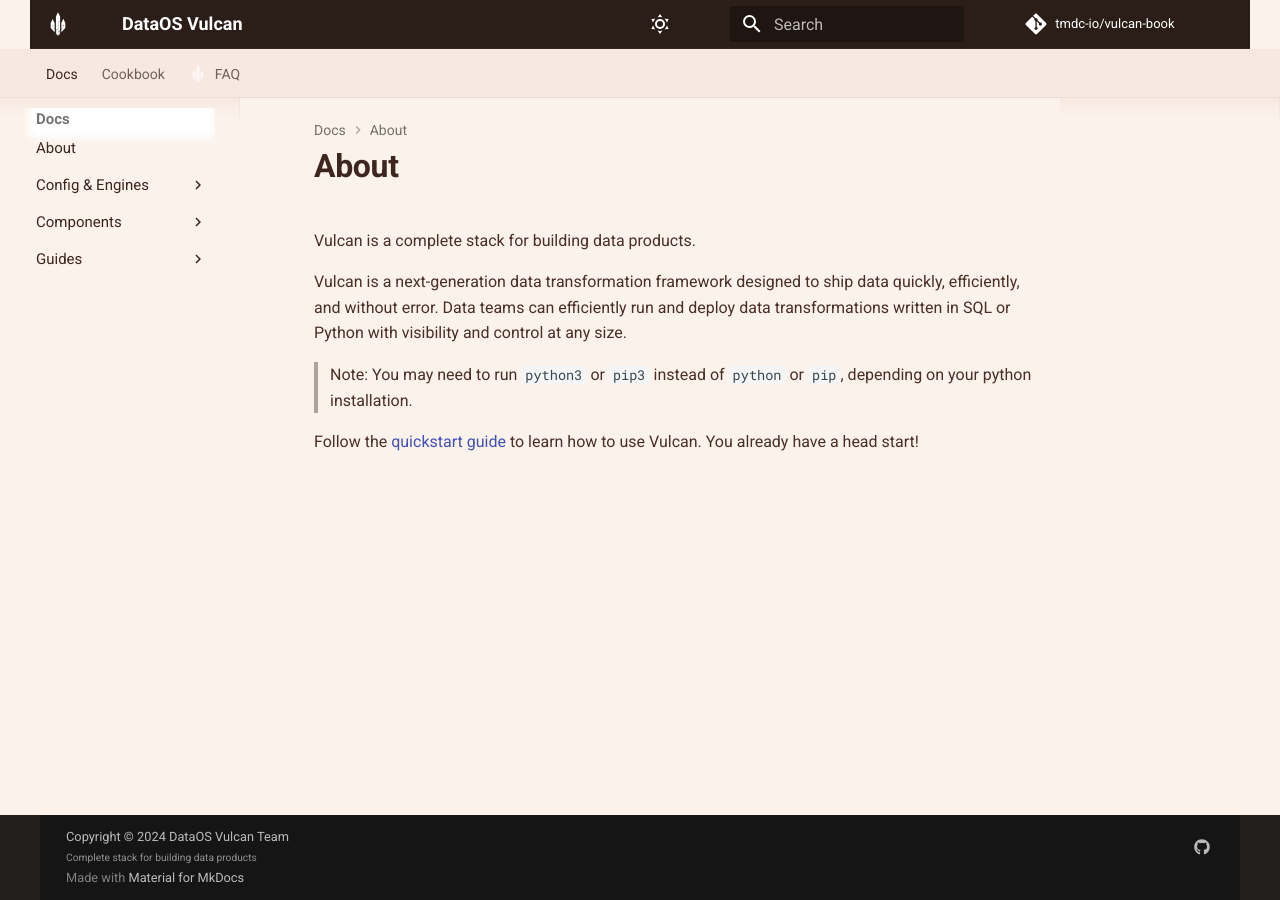
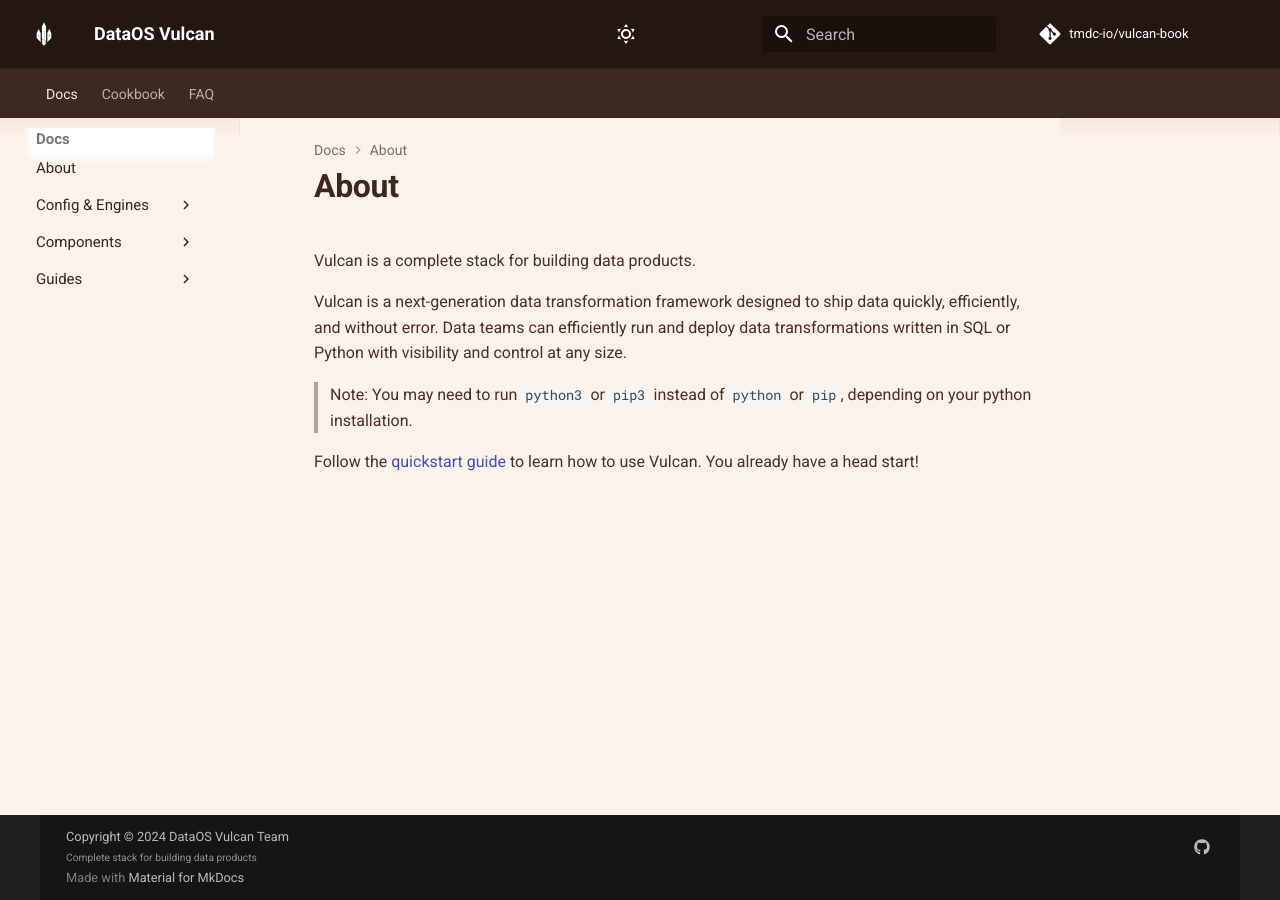
Before and after one commit to tmdc-io/vulcan-book, an MkDocs documentation site: the page built from docs/index.md, in a window 1280 px wide. Built offline with MkDocs 1.6.1 and Material for MkDocs 9.7.7, drawn with Linux system fonts in a browser that asks for light colours; comment, search, counter and statistics services are not loaded.

Commit message:
made changes

```diff
--- a/docs/assets/stylesheets/extra.css
+++ b/docs/assets/stylesheets/extra.css
@@ -100,17 +100,7 @@ button.md-button {
   border: 1px solid rgba(0,0,0,0.04);
 }
 
-/* Tabs last item icon — keeps your existing path but sizes + spacing tuned for the theme */
-.md-tabs__item:last-child a::before {
-  content: "";
-  background: transparent url("../images/vulcan-white.svg") center left no-repeat;
-  background-size: contain;
-  width: 18px;
-  height: 18px;
-  margin-right: 8px;
-  display: inline-block;
-  margin-bottom: -4px;
-}
+/* Tabs last item icon — removed: was incorrectly targeting last nav tab */
 
 /* Code block styling */
 .md-typeset pre > code {
@@ -484,4 +474,176 @@ a.md-button--primary {
   }
 }
 
+/* ---------- DEBUG (temporary) ----------
+   Uncomment to visualize header boxes while debugging.
+   Remove after layout is correct.
+*/
+/*
+.md-header * {
+  outline: 1px dashed rgba(255,0,255,0.08) !important;
+}
+*/
+
+/* ---------- Force header to be a responsive flex row ---------- */
+
+/* Ensure header itself spans the full width */
+header.md-header,
+.md-header {
+  display: block !important;
+  width: 100% !important;
+  left: 0 !important;
+  right: 0 !important;
+  box-sizing: border-box !important;
+}
+
+/* Make the inner container a true flex row and remove restrictive max-widths */
+.md-header .md-header__inner,
+.md-header__inner {
+  display: flex !important;
+  flex-direction: row !important;
+  flex-wrap: nowrap !important;
+  align-items: center !important;
+  justify-content: space-between !important;
+  gap: 1rem !important;
+  width: 100% !important;
+  max-width: none !important;     /* remove any centered max-width */
+  padding: 0.5rem 1rem !important;/* adjust as needed */
+  box-sizing: border-box !important;
+}
+
+/* Prevent children from being forced to block widths by the theme */
+.md-header .md-header__inner > *,
+.md-header__inner > * {
+  min-width: 0 !important;    /* allows flex children to shrink */
+}
+
+/* Logo / hamburger area - keep compact */
+.md-header__logo,
+.md-logo,
+.md-header__button.md-logo,
+.md-header .md-header__button {
+  flex: 0 0 auto !important;
+  margin-right: 0.5rem !important;
+}
+
+/* Title area should expand and ellipsize when necessary */
+.md-header__title,
+.md-header .md-header__title,
+.md-header__title > * {
+  flex: 1 1 auto !important;
+  min-width: 0 !important;     /* critical for truncation inside flex */
+  overflow: hidden !important;
+  text-overflow: ellipsis !important;
+  white-space: nowrap !important;
+  margin: 0 !important;
+  padding: 0 !important;
+}
+
+/* Search area: can shrink but keep a sensible preferred width */
+.md-search,
+.md-header .md-search,
+.md-header__search {
+  flex: 0 1 320px !important;   /* preferred width, but will shrink */
+  min-width: 120px !important;
+  max-width: 48% !important;
+  box-sizing: border-box !important;
+}
+
+/* Tools / repo block stay on the right */
+.md-header__tools,
+.md-header .md-header__tools,
+.md-header__source,
+.md-header .md-header__source {
+  flex: 0 0 auto !important;
+  margin-left: 0.5rem !important;
+}
+
+/* If the theme uses a separate nav/tabs row below header, make it full-width as well */
+.md-tabs,
+.md-nav,
+.md-tabs__container {
+  width: 100% !important;
+  max-width: none !important;
+}
+
+/* ---------- Mobile wrapping rules ---------- */
+@media (max-width: 900px) {
+  .md-header .md-header__inner,
+  .md-header__inner {
+    flex-wrap: wrap !important;
+    gap: 0.5rem !important;
+    padding: 0.5rem !important;
+  }
+
+  /* Make title full width on small screens (so it doesn't collide) */
+  .md-header__title {
+    order: 2 !important;
+    width: 100% !important;
+    text-align: left !important;
+    white-space: normal !important; /* allow wrapping on tiny screens */
+  }
+
+  /* Push the search to its own row */
+  .md-search {
+    order: 3 !important;
+    flex: 1 1 100% !important;
+    width: 100% !important;
+  }
+
+  .md-header__tools {
+    order: 4 !important;
+    width: auto !important;
+  }
+}
+
+/* ---------- Final safety: undo any inline background on inner */
+.md-header .md-header__inner {
+  background: transparent !important;
+}
+
+
+/* Darker brown header — clean + global */
+.md-header,
+.md-header__inner,
+.md-toolbar {
+  background-color: #241611 !important;  /* your darker brown */
+  background-image: none !important;
+  box-shadow: none !important;
+}
+
+/* Ensure text + icons stay readable */
+.md-header,
+.md-header * {
+  color: #ffffff !important;
+  fill: #ffffff !important;
+}
+
+/* Remove the cream band that sometimes appears under the header */
+.md-header + .md-tabs,
+.md-header + .md-banner,
+.md-header--shadow {
+  background-color: #241611 !important;
+  box-shadow: none !important;
+}
+
+/* Darker subheader (the tabs bar under the header) */
+.md-tabs,
+.md-tabs__inner {
+  background-color: #3a2a22 !important;   /* slightly lighter than header, but darker than cream */
+  box-shadow: none !important;
+  border-bottom: 1px solid rgba(0,0,0,0.15);  /* optional subtle line */
+}
+
+/* Make tab text readable on dark background */
+.md-tabs__link {
+  color: #f7e9e2 !important;               /* soft cream text */
+}
+
+/* Active tab highlight (coral underline) */
+.md-tabs__link--active {
+  color: #ffffff !important;
+  border-color: var(--accent-coral) !important;
+}
+
+
 /* End of theme */
```
